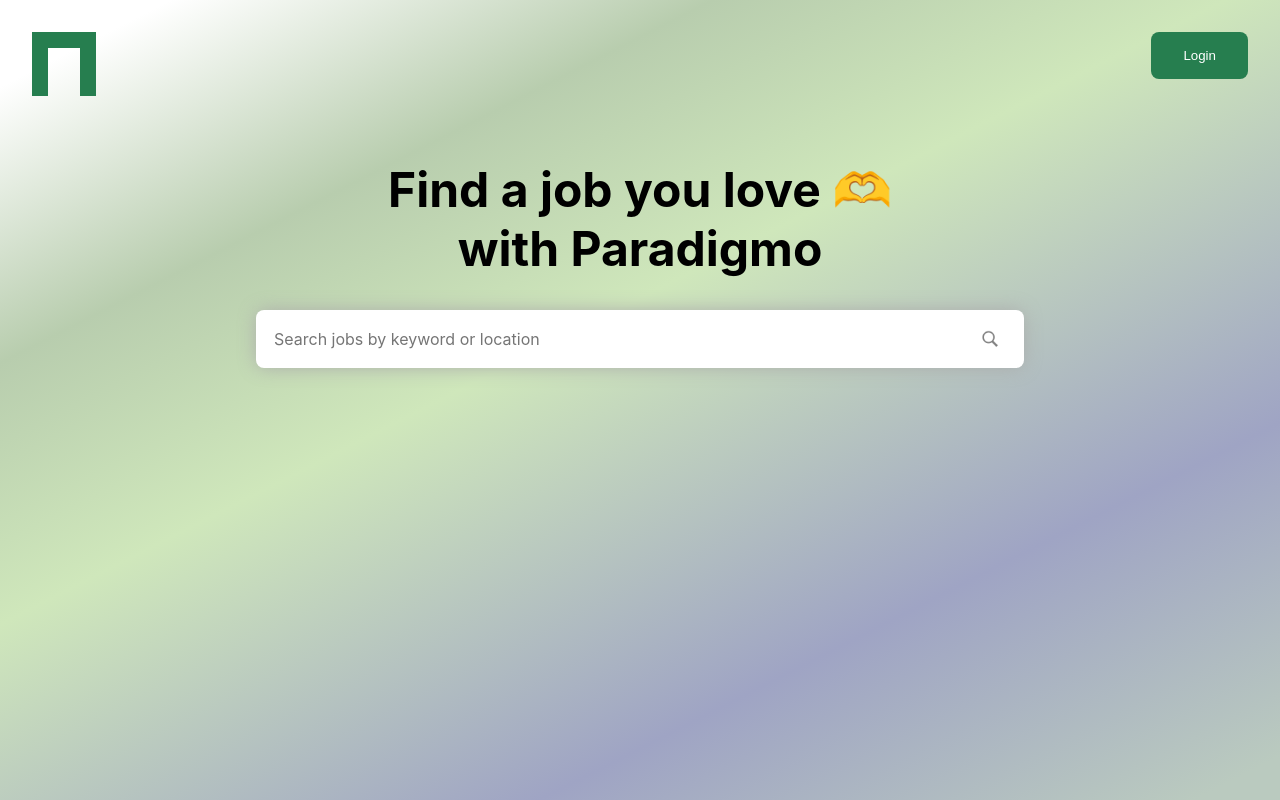
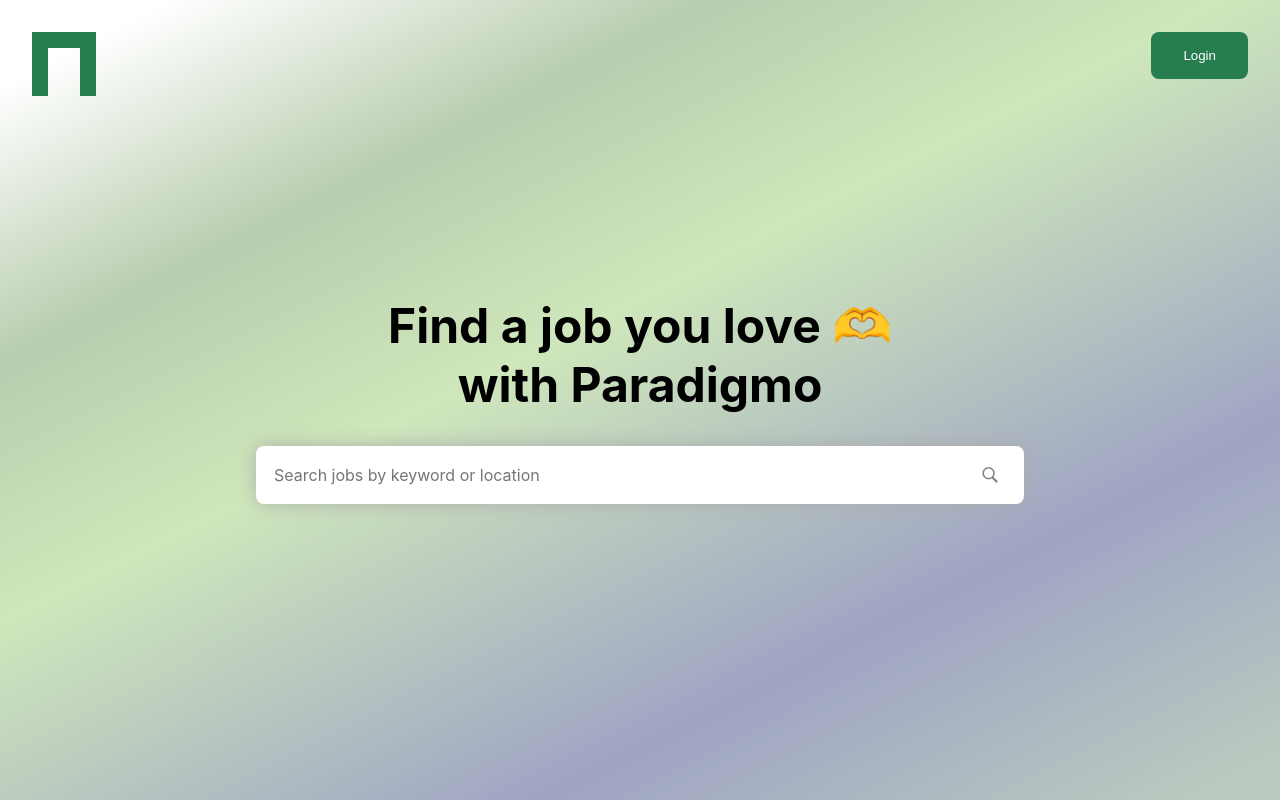
Before and after one commit to gustojvalle/job-list, a Next.js app: page / in a window 1280 px wide. Built offline with nearby package versions, Linux system fonts and the light colour scheme.

Commit message:
fixed type any in the code

```diff
--- a/components/PageWrapper.tsx
+++ b/components/PageWrapper.tsx
@@ -3,7 +3,12 @@
 import styled, { CSSObject } from "styled-components";
 import favicon from "../public/favicon.png";
 
-type Props = { children: ReactNode; title: string; bgColour?: string };
+type Props = {
+  children: ReactNode;
+  title: string;
+  bgColour?: string;
+  extraStyle?: CSSObject;
+};
 
 const mainStyle: CSSObject = {
   position: "absolute",
@@ -17,21 +22,32 @@
   minWidth: "100vw",
 };
 
-const Main = styled.div.attrs(({ bgColour }: { bgColour: string }) => ({
-  bgColour,
-}))`
+const Main = styled.div.attrs(
+  ({ bgColour, extraStyle }: { bgColour: string; extraStyle?: CSSObject }) => ({
+    bgColour,
+    extraStyle,
+  })
+)`
   ${mainStyle}
+  ${({ extraStyle }: { extraStyle: CSSObject }) => extraStyle}
   background:${({ bgColour }: { bgColour: string }) => bgColour}
 `;
 
-export default function PageWrapper({ children, title, bgColour }: Props) {
+export default function PageWrapper({
+  children,
+  title,
+  bgColour,
+  extraStyle,
+}: Props) {
   return (
     <>
       <Head>
         <title>{title}</title>
         <link rel="shortcut icon" href={favicon.src} type="image/x-icon" />
       </Head>
-      <Main bgColour={!bgColour ? "white" : bgColour}>{children}</Main>
+      <Main bgColour={!bgColour ? "white" : bgColour} extraStyle={extraStyle}>
+        {children}
+      </Main>
     </>
   );
 }
--- a/components/SearchResultCard.tsx
+++ b/components/SearchResultCard.tsx
@@ -5,6 +5,7 @@
 import ApplyNowButton from "./ApplyNowButton";
 import { cardShadow } from "../styles/sharedStyles";
 import { device } from "../styles/mediaQueries";
+import { ThemeType } from "../types/ThemeTypes";
 
 type Props = { hit: Hit; detailsOpen: any; setDetailsOpen: any };
 
@@ -49,8 +50,8 @@
     max-width: 60vw
   },
   &[open] > summary {
-    border-bottom: ${(props: any) =>
-      `2px solid ${props.theme.colors.quinternary}`},
+    border-bottom: ${({ theme }: { theme: ThemeType }) =>
+      `2px solid ${theme.colors.quinternary}`},
 `;
 
 const summaryStyle: CSSObject = {
--- a/customHooks/useSearch.tsx
+++ b/customHooks/useSearch.tsx
@@ -10,7 +10,11 @@
   setSearchState: () => null,
 });
 
-export const SearchProvider: any = ({ children }: { children: ReactNode }) => {
+export const SearchProvider: React.FC<any> = ({
+  children,
+}: {
+  children: ReactNode;
+}) => {
   const [searchState, setSearchState] = useState<string>("");
 
   return (
--- a/pages/JobPage.tsx
+++ b/pages/JobPage.tsx
@@ -4,6 +4,7 @@
   InstantSearch,
   HitsPerPage,
   useInfiniteHits,
+  UseInfiniteHitsProps,
 } from "react-instantsearch-hooks-web";
 import styled, { CSSObject, useTheme } from "styled-components";
 import PageWrapper from "../components/PageWrapper";
@@ -12,7 +13,7 @@
 import StateIndicator from "../components/StateIndicator";
 import { ThemeType } from "../types/ThemeTypes";
 import { device } from "../styles/mediaQueries";
-
+import { Hit, BasicDoc } from "react-instantsearch-core";
 
 const searchClient = algoliasearch(
   process.env.NEXT_PUBLIC_ID || "",
@@ -54,7 +55,8 @@
   },`;
 
 function JobPageComponent() {
-  const { hits, isLastPage, showMore } = useInfiniteHits<any>();
+  const { hits, isLastPage, showMore } =
+    useInfiniteHits<UseInfiniteHitsProps<any>>();
   const theme = useTheme() as ThemeType;
 
   return (
--- a/pages/index.tsx
+++ b/pages/index.tsx
@@ -1,16 +1,24 @@
 import React from "react";
-import styled, { CSSObject, useTheme } from "styled-components";
+import { CSSObject, useTheme } from "styled-components";
 import SearchBar from "../components/SearchBar";
 import PageWrapper from "../components/PageWrapper";
 import { bgGradient } from "../styles/sharedStyles";
-import { device } from "../styles/mediaQueries";
 
-const RootDiv = styled.div``;
-
-export default function Index(props: any) {
+export default function Index() {
   const theme = useTheme();
   return (
-    <PageWrapper bgColour={bgGradient} title="search-page">
+    <PageWrapper
+      bgColour={bgGradient}
+      title="search-page"
+      extraStyle={
+        {
+          display: "flex",
+          flexDirection: "column",
+          alignItems: "center",
+          justifyContent: "center",
+        } as CSSObject
+      }
+    >
       <h1>
         Find a job you love &#x1FAF6; <br />
         with Paradigmo
```
Also changed, not shown: components/ApplyNowButton.tsx (+5 -2 lines), components/SearchResults.tsx (+12 -4 lines).
